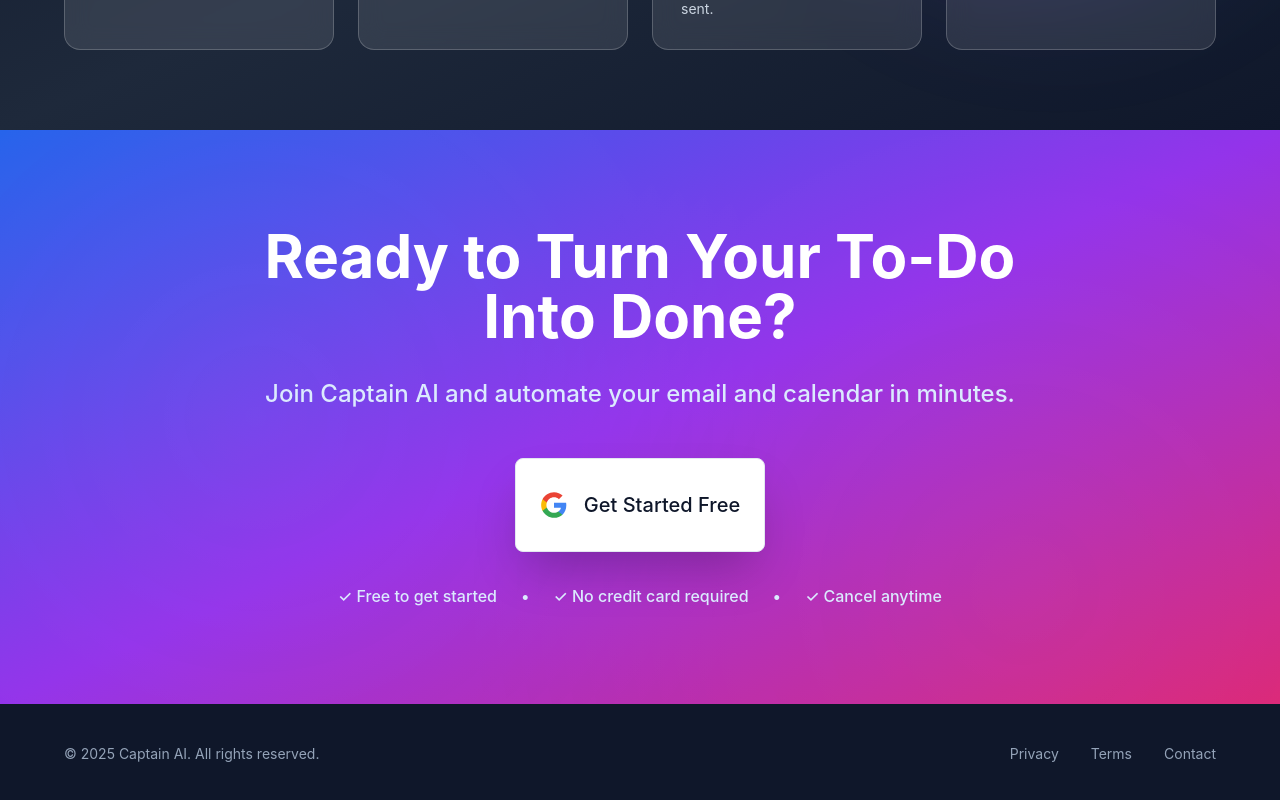
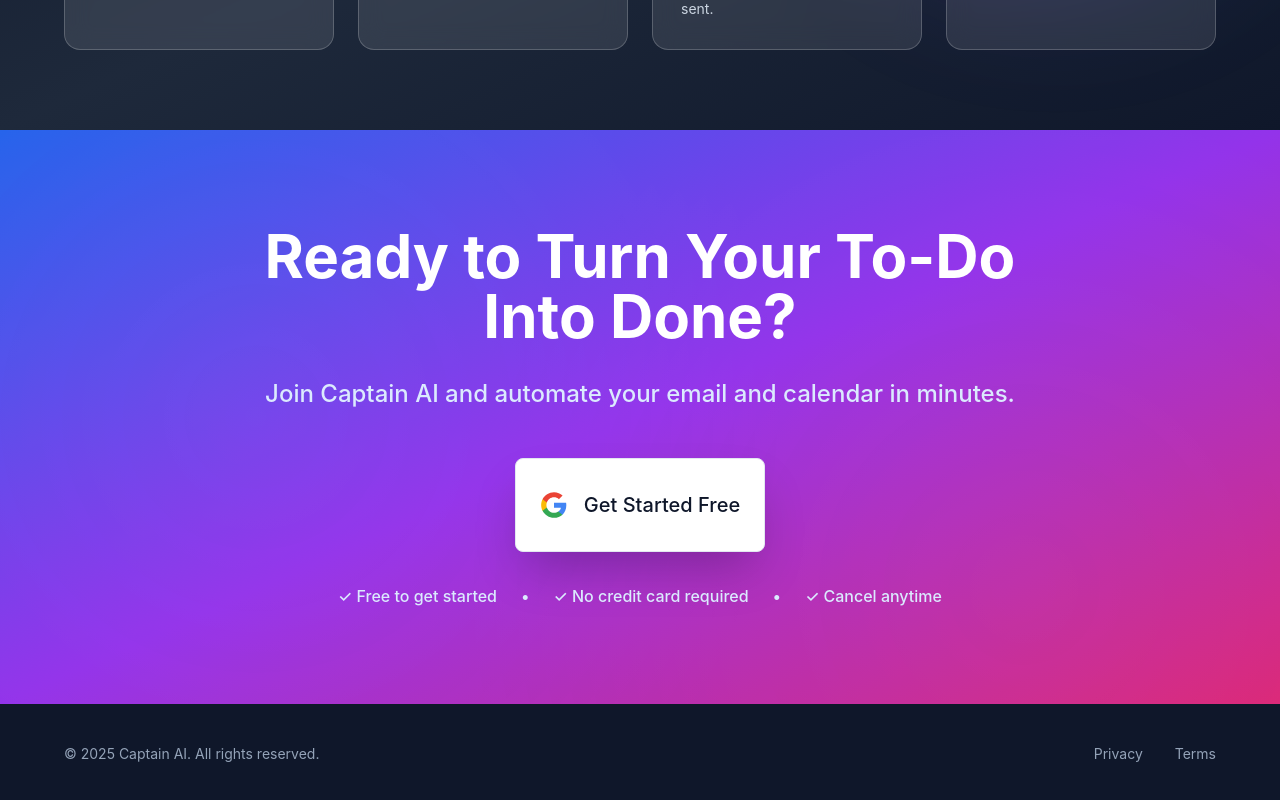
Before and after one commit to parth012001/capAI, a React (Vite) app in the folder frontend/: page / in a window 1280 px wide. Shown: the part 3003-3803 px from the top of the page. Built offline with nearby package versions, Linux system fonts and the light colour scheme; no server answers.

Commit message:
removed contact link from the footer

```diff
--- a/frontend/src/pages/LandingPage.tsx
+++ b/frontend/src/pages/LandingPage.tsx
@@ -482,13 +482,6 @@
             >
               Terms
             </motion.a>
-            <motion.a
-              href="#"
-              className="hover:text-white transition-colors"
-              whileHover={{ scale: 1.1, color: '#ffffff' }}
-            >
-              Contact
-            </motion.a>
           </div>
         </div>
       </footer>
```
